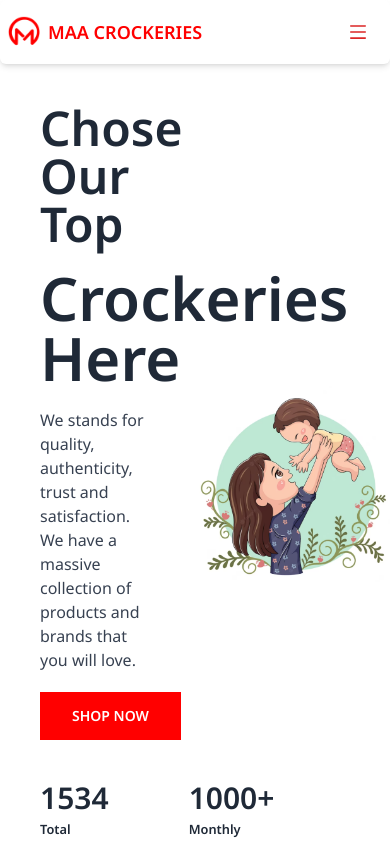
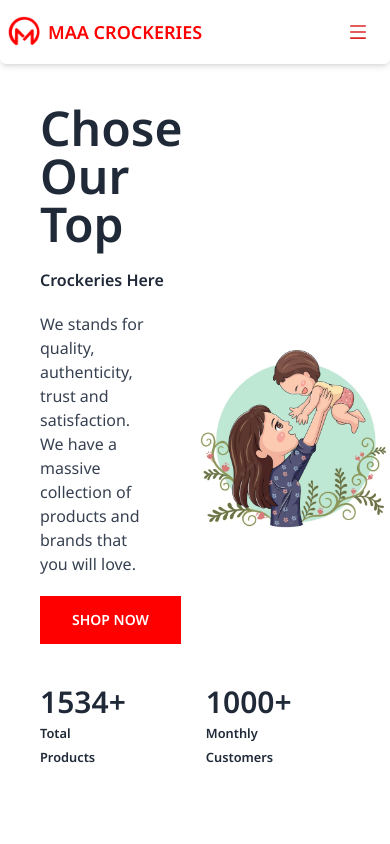
Before and after one commit to developer-shourav/MAA-CROCKERIES, a React (Vite) app: page / in a window 390 px wide. Shown: the top 844 px of the page. Built offline with nearby package versions, Linux system fonts and the light colour scheme.

Commit message:
medium device responsive done

```diff
--- a/src/pages/Home/Home.jsx
+++ b/src/pages/Home/Home.jsx
@@ -10,7 +10,7 @@ const Home = () => {
             <div className='flex my-10 items-center justify-between'>
                <div className='w-1/2 ps-10'>
                 <h1 className='font-bold text-5xl mb-5'> Chose Our Top </h1>
-                <h1 className='font-bold text-6xl mb-5'> Crockeries Here </h1>
+                <h1 className='font-bold  md:text-4xl lg:text-6xl mb-5'> Crockeries Here </h1>
 
 
                 <p className='w-3/4 text-gray-700 mb-5'>We stands for quality, authenticity, trust and satisfaction. We have a massive collection of products and brands that you will love.</p>
@@ -19,7 +19,7 @@ const Home = () => {
                  <div className='mt-10 font-bold flex gap-20'>
 
                    <div>
-                     <h3 className='text-3xl'>1534</h3>
+                     <h3 className='text-3xl'>1534+</h3>
                      <p ><small>Total Products</small></p>
                    </div>
 
```
